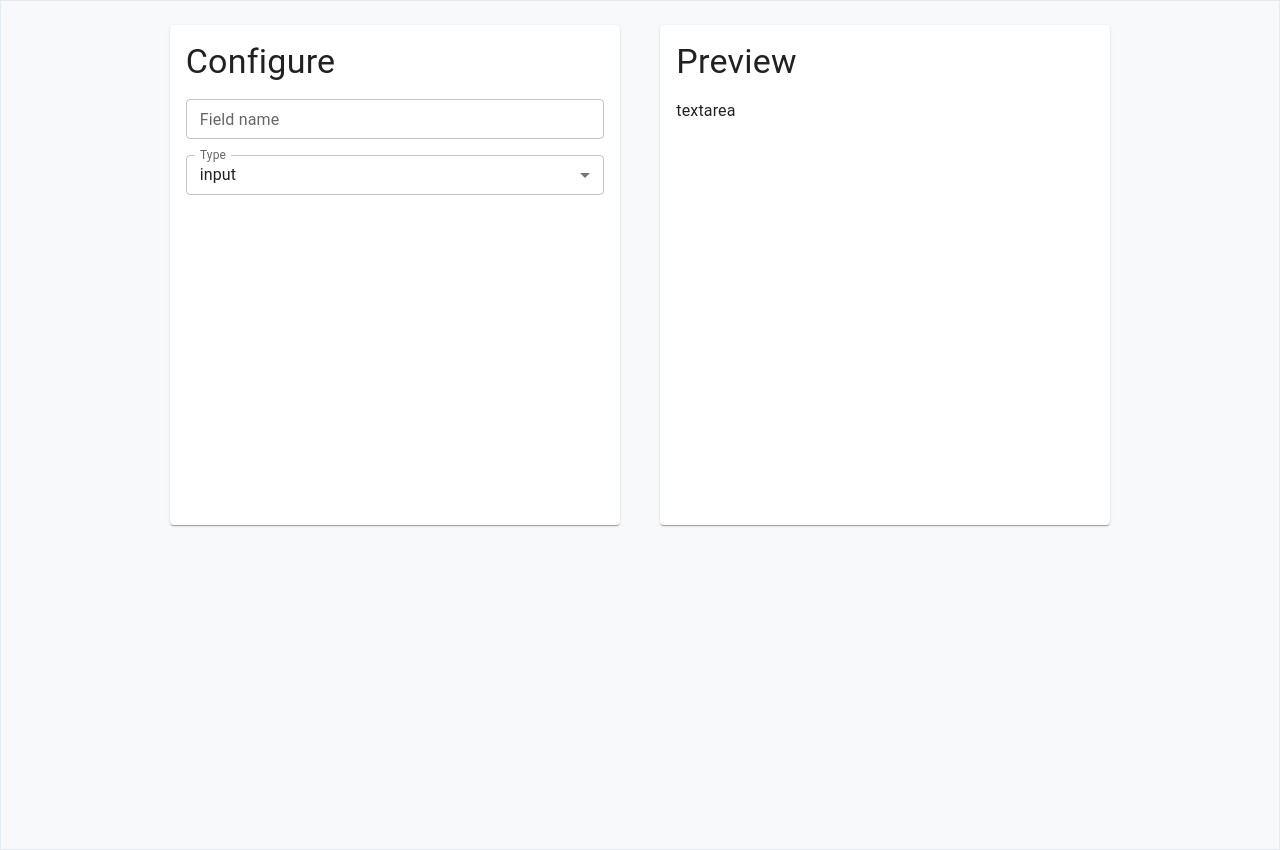
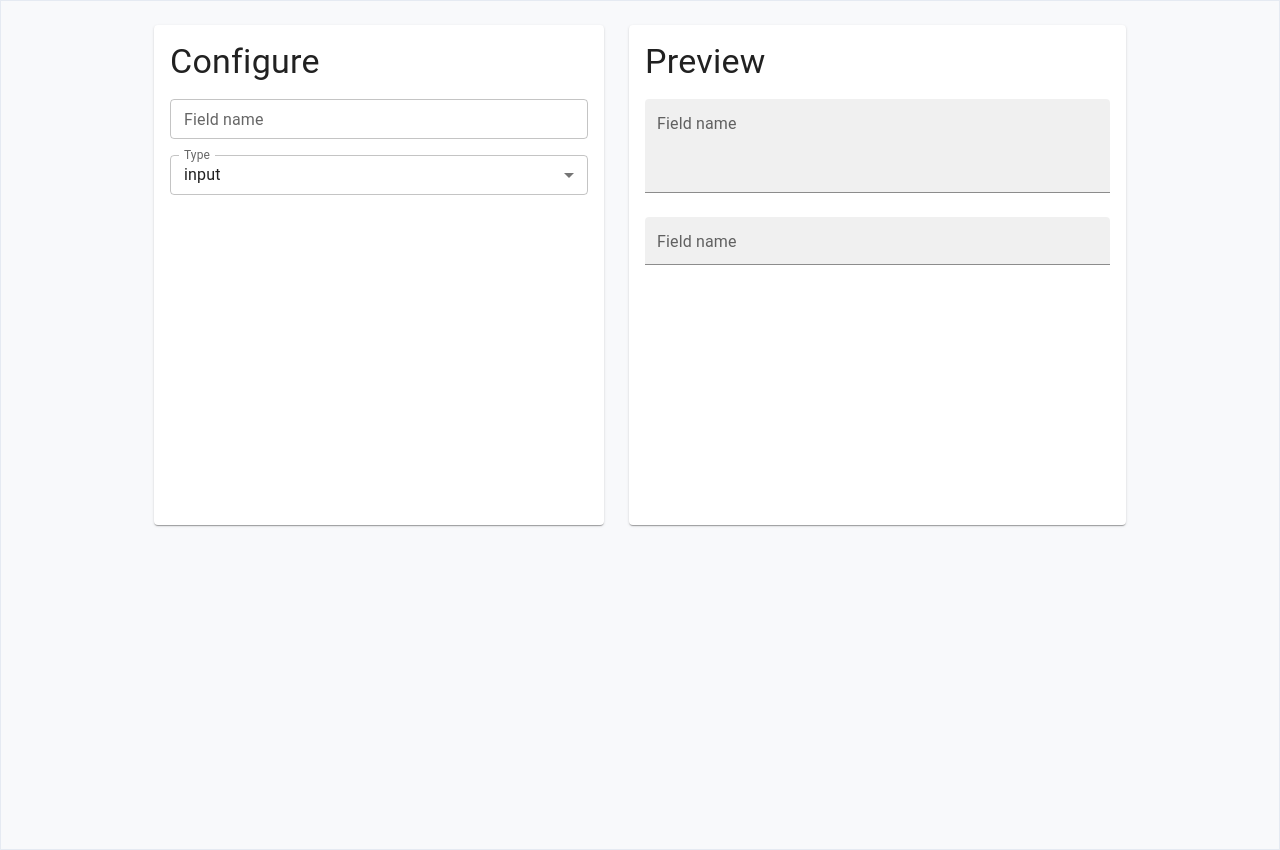
Before and after one commit to annechko/form-builder, a React (Create React App) app in the folder app/: page / in a window 1280 px wide. Built offline with nearby package versions, Linux system fonts and the light colour scheme.

Commit message:
view: inputs, text areas

```diff
--- a/app/public/index.html
+++ b/app/public/index.html
@@ -25,12 +25,6 @@
       Learn how to configure a non-root public URL by running `npm run build`.
     -->
     <title>React App</title>
-    <style>
-		#root, body {
-			height: 100vh;
-			min-height: 100%
-		}
-    </style>
   </head>
   <body>
     <noscript>You need to enable JavaScript to run this app.</noscript>
--- a/app/src/App.tsx
+++ b/app/src/App.tsx
@@ -27,8 +27,9 @@ export default function App() {
           <Typography variant="h4" component="div">
             Preview
           </Typography>
-          <Typography variant="body1" sx={{mt: 2}}>
+          <Typography variant="body1" component="div">
             <FieldView type={FieldType.textarea}/>
+            <FieldView type={FieldType.input}/>
           </Typography>
 
         </CardContent>
--- a/app/src/index.css
+++ b/app/src/index.css
@@ -11,3 +11,8 @@ code {
 	font-family: source-code-pro, Menlo, Monaco, Consolas, 'Courier New',
 	monospace;
 }
+
+#root, body {
+	height: 100vh;
+	min-height: 100%
+}
--- a/app/src/view/FieldView.tsx
+++ b/app/src/view/FieldView.tsx
@@ -1,14 +1,21 @@
 import * as React from "react";
 import {FieldType, FieldViewProps} from "../configuration/FieldConfiguration";
+import TextField from "@mui/material/TextField";
+import FormControl from "@mui/material/FormControl";
 
 export function FieldView(options: FieldViewProps) {
   if (options.type === FieldType.input) {
     return <>
-      input
+      <FormControl fullWidth  margin="normal">
+        <TextField id="outlined-basic" label="Field name" variant="filled" size="small" />
+      </FormControl>
     </>
   } else if (options.type === FieldType.textarea) {
     return <>
-      textarea
+      <FormControl fullWidth margin="normal">
+      <TextField id="outlined-basic" label="Field name" variant="filled" size="small"
+        multiline rows={3}/>
+    </FormControl>
     </>
   }
 
```
Also changed, not shown: 1 other file (tests, documents, lock files or other folders). Lines whose indentation alone changed are shown as unchanged.
